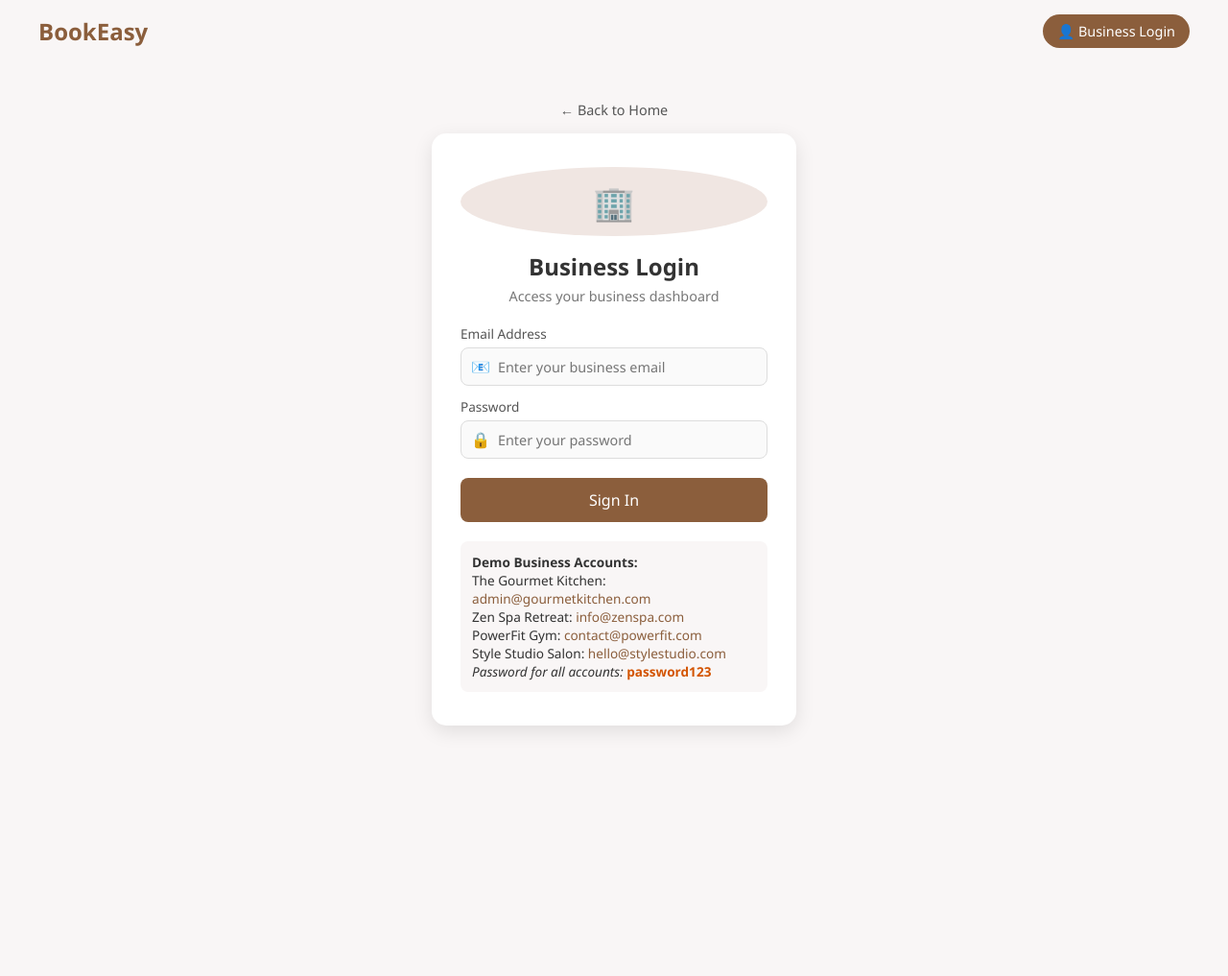
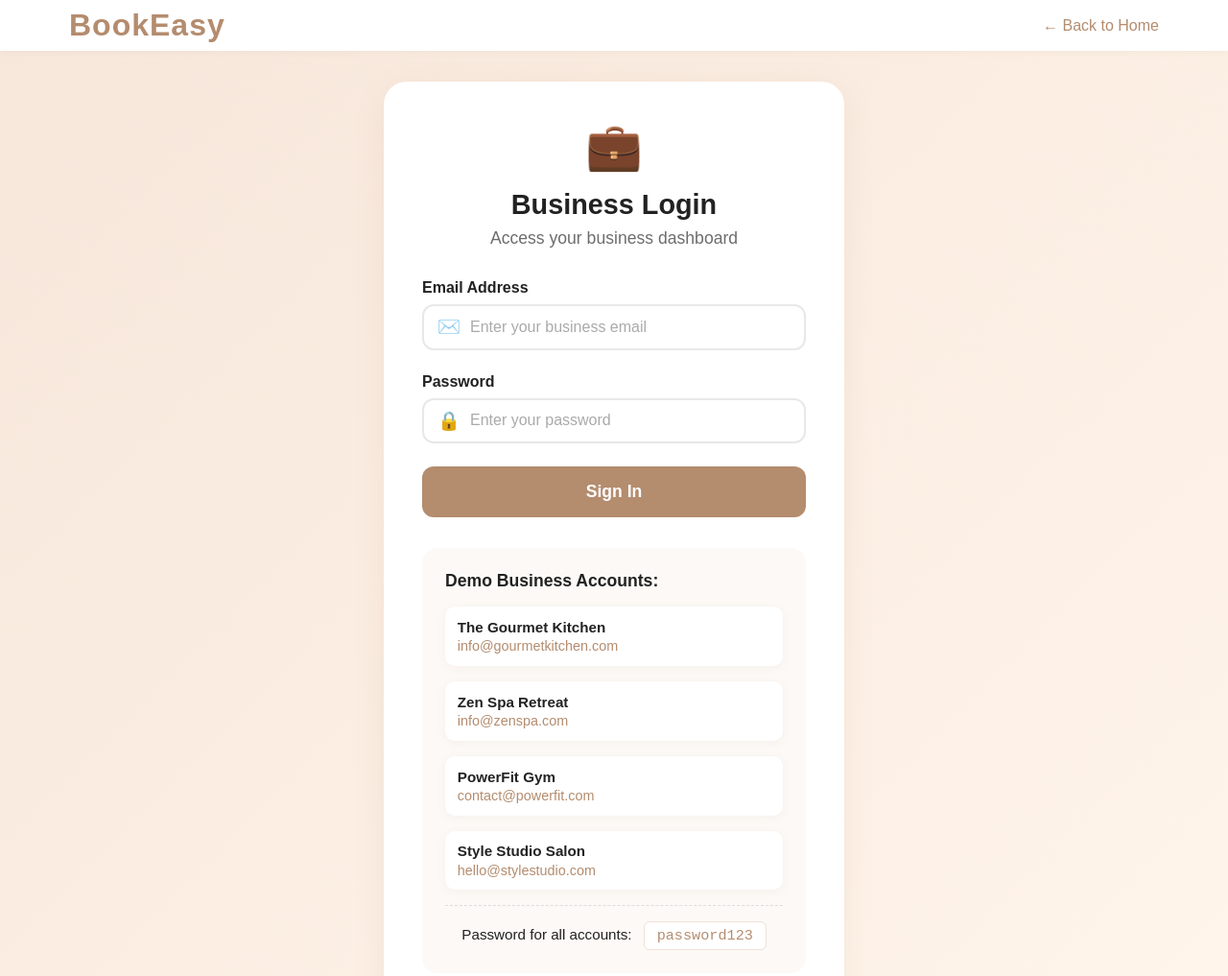
Before and after one commit to Bhawna-ai/BookEasy, a plain HTML site: page business-login.html in a window 1280 px wide. Shown: the top 1017 px of the page at 96% size. Before the commit the page ends 800 px from the top, so only its background shows below. Drawn offline with Linux system fonts and the light colour scheme.

Commit message:
Refactor business login UI and improve styling

```diff
--- a/business-login.css
+++ b/business-login.css
@@ -2,139 +2,232 @@
     margin: 0;
     padding: 0;
     box-sizing: border-box;
-  font-family: "Segoe UI", sans-serif;
+    font-family: 'Poppins', Arial, sans-serif;
 }
 
 body {
-  background: url('bg.jpg') no-repeat center center/cover;
-  background-color: #f9f6f6;
+    background: linear-gradient(135deg, #f7e6da 0%, #fff5eb 100%);
     min-height: 100vh;
-  color: #333;
+    color: #222;
 }
 
-.navbar {
+.header {
+    background: #fff;
+    box-shadow: 0 2px 8px rgba(0,0,0,0.03);
+    padding: 1rem 0;
+    position: sticky;
+    top: 0;
+    z-index: 10;
+}
+
+.header-container {
     display: flex;
     justify-content: space-between;
     align-items: center;
-  padding: 15px 40px;
+    max-width: 1200px;
+    margin: 0 auto;
+    padding: 0 2rem;
 }
 
 .logo {
-  font-size: 1.5rem;
-  font-weight: bold;
-  color: #8b5e3c;
-}
-
-.login-btn {
-  background: #8b5e3c;
-  color: white;
-  padding: 8px 15px;
-  border-radius: 20px;
+    font-size: 2rem;
+    font-weight: 700;
+    color: #b48c6e;
     text-decoration: none;
-  font-size: 0.9rem;
-  transition: 0.3s;
-}
-.login-btn:hover {
-  opacity: 0.85;
 }
 
 .login-section {
+    min-height: calc(100vh - 80px);
+    padding: 2rem;
     display: flex;
-  flex-direction: column;
     align-items: center;
-  margin-top: 40px;
+    justify-content: center;
 }
 
-.back-link {
+.back-to-home {
+    color: #b48c6e;
     text-decoration: none;
-  color: #555;
-  margin-bottom: 15px;
-  font-size: 0.9rem;
+    font-weight: 500;
+    display: flex;
+    align-items: center;
+    gap: 0.5rem;
+    transition: color 0.2s;
+}
+
+.back-to-home:hover {
+    color: #a07a5b;
+}
+
+.login-container {
+    width: 100%;
+    max-width: 480px;
+    margin: 0 auto;
 }
 
 .login-card {
     background: white;
-  padding: 35px 30px;
-  border-radius: 15px;
-  box-shadow: 0 6px 20px rgba(0,0,0,0.1);
-  width: 380px;
-  text-align: center;
+    border-radius: 24px;
+    box-shadow: 0 8px 32px rgba(180,140,110,0.12);
+    padding: 2.5rem;
 }
 
-.login-icon {
-  font-size: 2.2rem;
-  background: #f0e6e2;
-  color: #8b5e3c;
-  padding: 12px;
-  border-radius: 50%;
-  margin-bottom: 15px;
+.login-header {
+    text-align: center;
+    margin-bottom: 2rem;
 }
 
-h2 {
-  margin-bottom: 5px;
+.briefcase-icon {
+    font-size: 3rem;
+    margin-bottom: 1rem;
+    color: #b48c6e;
 }
 
-.subtitle {
-  font-size: 0.9rem;
-  color: #777;
-  margin-bottom: 20px;
+.login-header h1 {
+    font-size: 1.8rem;
+    font-weight: 700;
+    color: #222;
+    margin: 0 0 0.5rem 0;
 }
 
-label {
-  display: block;
-  text-align: left;
-  font-size: 0.85rem;
-  margin: 10px 0 5px;
-  color: #555;
+.login-header p {
+    color: #6d6d6d;
+    font-size: 1.1rem;
+    margin: 0;
 }
 
-.input-box {
+.login-form {
+    margin-bottom: 2rem;
+}
+
+.form-group {
+    margin-bottom: 1.5rem;
+}
+
+.form-group label {
+    display: block;
+    font-size: 1rem;
+    font-weight: 600;
+    color: #222;
+    margin-bottom: 0.5rem;
+}
+
+.input-group {
+    position: relative;
     display: flex;
     align-items: center;
-  border: 1px solid #ddd;
-  padding: 8px 10px;
-  border-radius: 8px;
-  margin-bottom: 12px;
-  background: #fafafa;
 }
-.input-box span {
-  margin-right: 8px;
+
+.input-icon {
+    position: absolute;
+    left: 1rem;
+    color: #b48c6e;
+    font-size: 1.2rem;
 }
-.input-box input {
+
+.form-group input {
+    width: 100%;
+    padding: 0.8rem 1rem 0.8rem 3rem;
+    border: 2px solid #e8e8e8;
+    border-radius: 12px;
+    font-size: 1rem;
+    transition: border-color 0.2s;
+}
+
+.form-group input:focus {
+    outline: none;
+    border-color: #b48c6e;
+}
+
+.form-group input::placeholder {
+    color: #aaa;
+}
+
+.login-button {
+    width: 100%;
+    background: #b48c6e;
+    color: white;
     border: none;
-  outline: none;
-  width: 100%;
-  background: transparent;
+    border-radius: 12px;
+    padding: 1rem;
+    font-size: 1.1rem;
+    font-weight: 600;
+    cursor: pointer;
+    transition: background 0.2s;
+}
+
+.login-button:hover {
+    background: #a07a5b;
+}
+
+.demo-accounts {
+    background: #fcf9f6;
+    border-radius: 16px;
+    padding: 1.5rem;
+    margin-top: 2rem;
+}
+
+.demo-accounts h2 {
+    font-size: 1.1rem;
+    font-weight: 600;
+    color: #222;
+    margin: 0 0 1rem 0;
+}
+
+.demo-grid {
+    display: grid;
+    gap: 1rem;
+}
+
+.demo-item {
+    display: flex;
+    flex-direction: column;
+    gap: 0.2rem;
+    padding: 0.8rem;
+    background: white;
+    border-radius: 10px;
+    box-shadow: 0 2px 8px rgba(180,140,110,0.08);
+}
+
+.business-name {
+    font-weight: 600;
+    color: #222;
+    font-size: 0.95rem;
+}
+
+.business-email {
+    color: #b48c6e;
     font-size: 0.9rem;
 }
 
-.sign-in-btn {
-  width: 100%;
-  background: #8b5e3c;
-  color: white;
-  border: none;
-  padding: 12px;
-  border-radius: 8px;
-  cursor: pointer;
-  font-size: 1rem;
-  margin-top: 8px;
-  transition: 0.3s;
-}
-.sign-in-btn:hover {
-  background: #744d30;
+.demo-password {
+    margin-top: 1rem;
+    padding-top: 1rem;
+    border-top: 1px dashed #ddd;
+    text-align: center;
+    font-size: 0.95rem;
 }
 
-.demo-box {
-  margin-top: 20px;
-  padding: 12px;
-  background: #f9f6f6;
-  border-radius: 8px;
-  font-size: 0.85rem;
-  text-align: left;
+.demo-password code {
+    display: inline-block;
+    background: #fff;
+    padding: 0.3rem 0.8rem;
+    border-radius: 6px;
+    color: #b48c6e;
+    font-family: monospace;
+    margin-left: 0.5rem;
+    border: 1px solid #f0e0d6;
 }
-.demo-box span {
-  color: #8b5e3c;
+
+@media (max-width: 480px) {
+    .login-card {
+        padding: 1.5rem;
     }
-.demo-box b {
-  color: #d35400;
+
+    .demo-grid {
+        grid-template-columns: 1fr;
     }
+
+    .login-section {
+        padding: 1rem;
+    }
+}
--- a/business-login.html
+++ b/business-login.html
@@ -3,48 +3,76 @@
 <head>
     <meta charset="UTF-8">
     <meta name="viewport" content="width=device-width, initial-scale=1.0">
-    <title>Business Login</title>
+    <title>Business Login - BookEasy</title>
+    <link rel="stylesheet" href="style.css">
     <link rel="stylesheet" href="business-login.css">
 </head>
 <body>
-  <header class="navbar">
+    <!-- Header -->
+    <header class="header">
+        <div class="container header-container">
             <div class="logo">BookEasy</div>
-    <a href="#" class="login-btn">👤 Business Login</a>
+            <a href="index.html" class="back-to-home">← Back to Home</a>
+        </div>
     </header>
 
-  <main class="login-section">
-    <a href="#" class="back-link">← Back to Home</a>
-
+    <!-- Login Form Section -->
+    <section class="login-section">
+        <div class="login-container">
             <div class="login-card">
-      <div class="login-icon">🏢</div>
-      <h2>Business Login</h2>
-      <p class="subtitle">Access your business dashboard</p>
-
-      <form>
-        <label>Email Address</label>
-        <div class="input-box">
-          <span>📧</span>
-          <input type="email" placeholder="Enter your business email" required>
+                <div class="login-header">
+                    <div class="briefcase-icon">💼</div>
+                    <h1>Business Login</h1>
+                    <p>Access your business dashboard</p>
                 </div>
 
-        <label>Password</label>
-        <div class="input-box">
-          <span>🔒</span>
-          <input type="password" placeholder="Enter your password" required>
+                <form class="login-form">
+                    <div class="form-group">
+                        <label for="email">Email Address</label>
+                        <div class="input-group">
+                            <span class="input-icon">✉️</span>
+                            <input type="email" id="email" name="email" placeholder="Enter your business email" required>
+                        </div>
                     </div>
 
-        <button type="submit" class="sign-in-btn">Sign In</button>
+                    <div class="form-group">
+                        <label for="password">Password</label>
+                        <div class="input-group">
+                            <span class="input-icon">🔒</span>
+                            <input type="password" id="password" name="password" placeholder="Enter your password" required>
+                        </div>
+                    </div>
+
+                    <button type="submit" class="login-button">Sign In</button>
                 </form>
 
-      <div class="demo-box">
-        <p><strong>Demo Business Accounts:</strong></p>
-        <p>The Gourmet Kitchen: <span>admin@gourmetkitchen.com</span></p>
-        <p>Zen Spa Retreat: <span>info@zenspa.com</span></p>
-        <p>PowerFit Gym: <span>contact@powerfit.com</span></p>
-        <p>Style Studio Salon: <span>hello@stylestudio.com</span></p>
-        <p><em>Password for all accounts:</em> <b>password123</b></p>
+                <div class="demo-accounts">
+                    <h2>Demo Business Accounts:</h2>
+                    <div class="demo-grid">
+                        <div class="demo-item">
+                            <span class="business-name">The Gourmet Kitchen</span>
+                            <span class="business-email">info@gourmetkitchen.com</span>
+                        </div>
+                        <div class="demo-item">
+                            <span class="business-name">Zen Spa Retreat</span>
+                            <span class="business-email">info@zenspa.com</span>
+                        </div>
+                        <div class="demo-item">
+                            <span class="business-name">PowerFit Gym</span>
+                            <span class="business-email">contact@powerfit.com</span>
+                        </div>
+                        <div class="demo-item">
+                            <span class="business-name">Style Studio Salon</span>
+                            <span class="business-email">hello@stylestudio.com</span>
                         </div>
                     </div>
-  </main>
+                    <div class="demo-password">
+                        <span>Password for all accounts:</span>
+                        <code>password123</code>
+                    </div>
+                </div>
+            </div>
+        </div>
+    </section>
 </body>
 </html>
```
Lines whose indentation alone changed are shown as unchanged.
